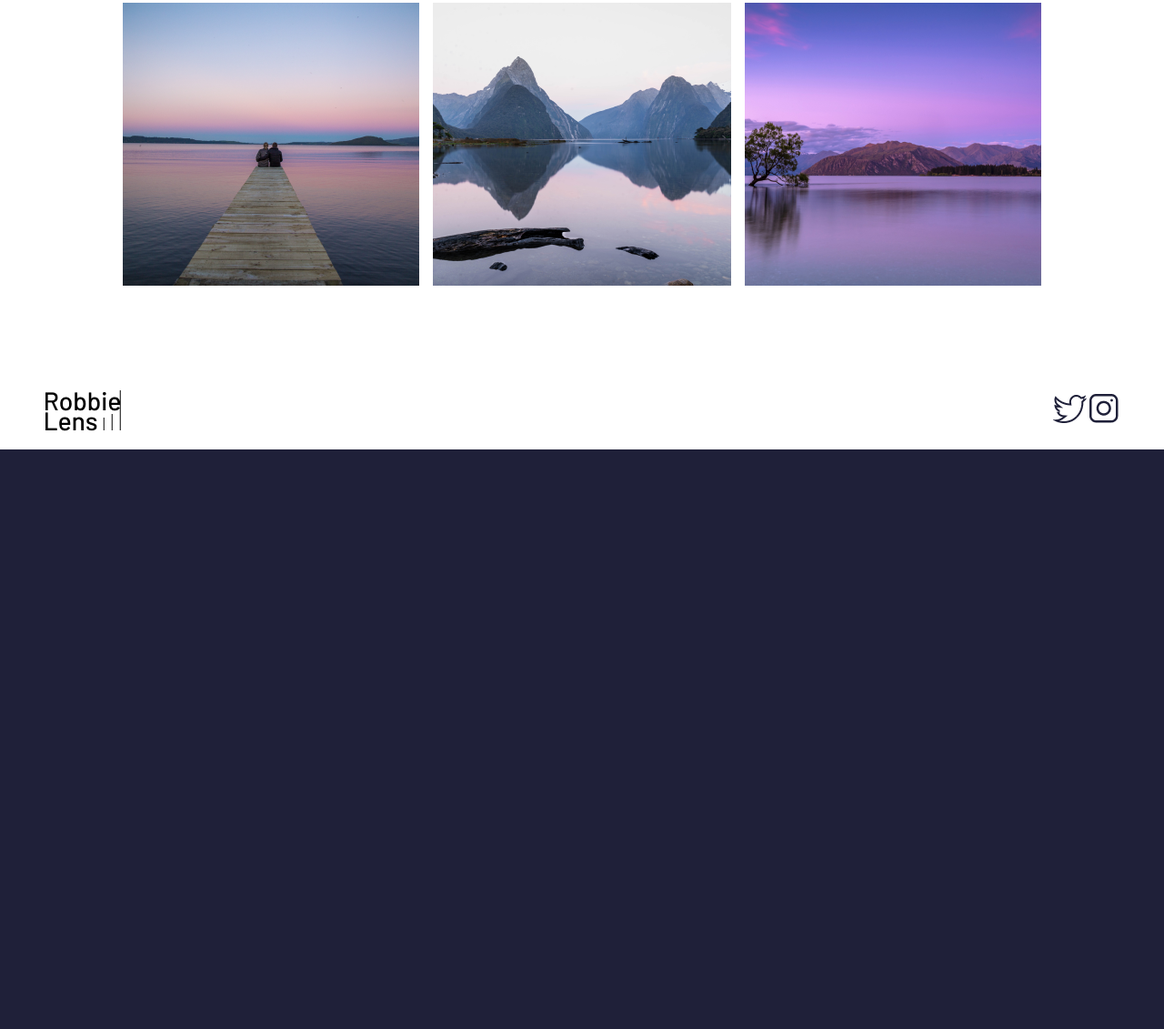
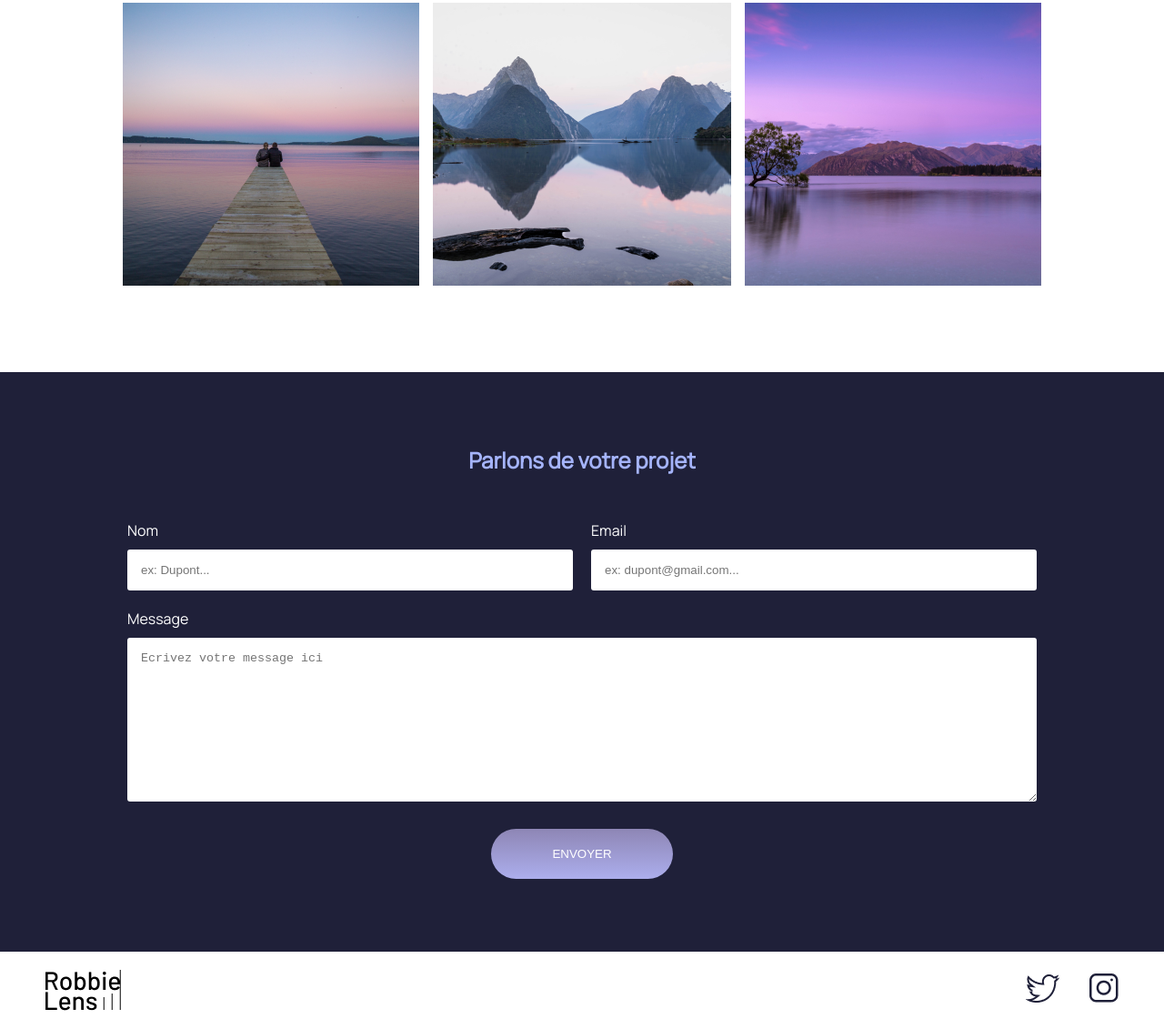
Before and after one commit to JingFERMENT/robbieLensPhotographie, a plain HTML site: page index.html in a window 1280 px wide. Shown: the part 1186-2317 px from the top of the page at 91% size. Before the commit the page ends 1680 px from the top, so only its background shows below. Drawn offline with Linux system fonts and the light colour scheme.

Commit message:
add the contact form

```diff
--- a/index.html
+++ b/index.html
@@ -1,5 +1,6 @@
 <!DOCTYPE html>
 <html lang="fr">
+
 <head>
   <meta charset="UTF-8" />
   <meta name="viewport" content="width=device-width, initial-scale=1.0" />
@@ -10,10 +11,7 @@
   <!-- google font Montserrat et Manrope -->
   <link rel="preconnect" href="https://fonts.googleapis.com" />
   <link rel="preconnect" href="https://fonts.gstatic.com" crossorigin />
-    <link
-      href="https://fonts.googleapis.com/css2?family=Manrope&family=Montserrat&display=swap"
-      rel="stylesheet"
-    />
+  <link href="https://fonts.googleapis.com/css2?family=Manrope&family=Montserrat&display=swap" rel="stylesheet" />
 </head>
 
 <body>
@@ -43,13 +41,10 @@
           m’anime : capturer l’essence de chaque instant.
         </p>
         <div>
-            <a href="portfolio.html" class="cta">UN PROJET ? ÉCRIVEZ-MOI</a>
+          <a href="#form-contact" class="cta">UN PROJET ? ÉCRIVEZ-MOI</a>
         </div>
       </div>
-        <img
-          src="images/robbie-lens.png"
-          alt="Portrait avec effet de Robbie Lens"
-        />
+      <img src="images/robbie-lens.png" alt="Portrait avec effet de Robbie Lens" />
     </section>
     <!-- end of section -->
 
@@ -67,6 +62,27 @@
         <img src="/images/accueil/element-6.png" alt="element-6" />
       </div>
     </section>
+    <!-- end of section -->
+
+    <section id="form-contact">
+      <h2>Parlons de votre projet</h2>
+      <form action="" method="post">
+        <div class="form-contact-detail">
+          <div class="form-column">
+            <label for="lastname">Nom</label>
+            <input id="lastname" type="text" name="lastname" placeholder="ex: Dupont...">
+          </div>
+          <div class="form-column">
+            <label for="email">Email</label>
+            <input id="email" type="email" name="email" placeholder="ex: dupont@gmail.com...">
+          </div>
+        </div>
+        <label for="message">Message</label>
+        <textarea id="message" name="message" rows="10" placeholder="Ecrivez votre message ici"></textarea>
+        <input type="submit" value="ENVOYER" class="cta">
+      </form>
+    </section>
+
   </main>
   <!-- end of main -->
 
@@ -74,20 +90,13 @@
   <footer>
     <img src="images/logo.png" alt="Logo Robbie Lens" />
     <div>
-        <a target="_blank" href="https://twitter.com"
-          ><img
-            src="images/twitter.png"
-            alt="Logo Twitter"
-            title="Compte Twitter"
-        /></a>
-        <a target="_blank" href="https://www.instagram.com/"
-          ><img
-            src="images/instagram.png"
-            alt="Logo Instagram"
-            title="Compte Instagram"
-        /></a>
+      <a target="_blank" href="https://twitter.com" class="line-icone"><img src="images/twitter.png" alt="Logo Twitter"
+          title="Compte Twitter" /></a>
+      <a target="_blank" href="https://www.instagram.com/" class="line-icone"><img src="images/instagram.png" alt="Logo Instagram"
+          title="Compte Instagram" /></a>
     </div>
   </footer>
   <!-- end of footer -->
 </body>
+
 </html>
--- a/styles/a-propos.css
+++ b/styles/a-propos.css
@@ -4,6 +4,8 @@
     border-bottom: 1px #8e86b5 solid;
     border-right: 1px #8e86b5 solid;
     padding: 50px;
+    width: 50%;
+    margin: auto;
     margin-bottom: 80px;
   }
 
@@ -21,6 +23,31 @@
 
 
   .a-propos-main {
-    width: 50%;
     margin: auto;
   }
+
+  table {
+    border-collapse: collapse;
+    margin: auto;
+    text-align: center;
+    width: 100%;
+    color:white;
+  }
+
+  h2 {
+    margin-bottom: 80px;
+  }
+
+  td, th {
+    border: 1px solid #a5b4fc;
+    padding: 15px;
+    color: white;
+  }
+
+  td {
+    padding: 80px;
+  }
+
+  h1, h2 {
+    text-align: center;
+  }
--- a/styles/index.css
+++ b/styles/index.css
@@ -34,3 +34,45 @@
 .introduction div {
   padding-right: 80px;
 }
+
+#form-contact h2 {
+  text-align: center;
+  color: #a5b4fc;
+  margin-bottom: 50px;
+}
+
+form {
+  display: flex;
+  flex-direction: column;
+  max-width: 1000px;
+  margin: auto;
+  color: #fff;
+}
+
+label {
+ margin-bottom: 10px;
+}
+
+input, textarea {
+  padding: 15px;
+  border: none;
+  border-radius: 3px;
+}
+
+.form-contact-detail {
+  display: flex;
+  gap: 20px;
+}
+
+.form-column {
+  flex:1;
+  display: flex;
+  flex-direction: column;
+  margin-bottom: 20px;
+}
+
+input[type='submit'] {
+  width: 200px;
+  margin: auto;
+  margin-top: 30px;
+}
```
Also changed, not shown: a-propos.html (+36 -21 lines), portfolio.html (+4 -6 lines). Lines whose indentation alone changed are shown as unchanged.
